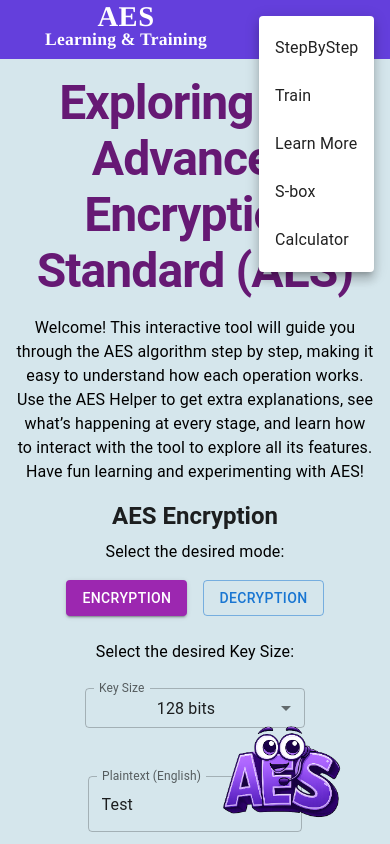
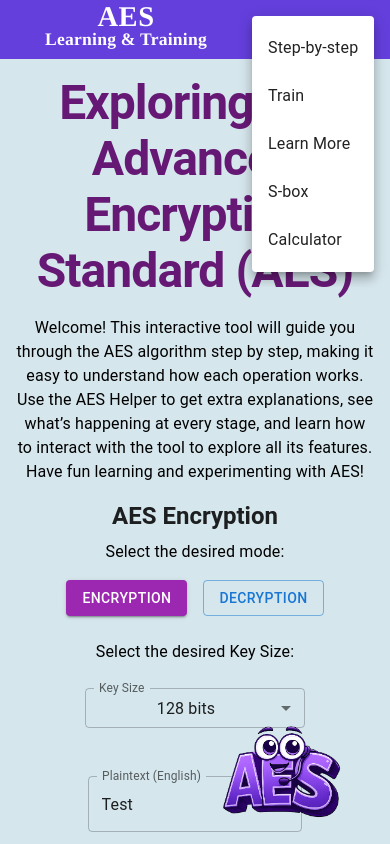
Before and after one commit to Angeliki-Alexop/learn_aes, a React (Vite) app: page /learn_aes/step-by-step in a window 390 px wide. Both pictures are taken after a click on the button 348 px from the left and 29 px from the top of the page. Built offline with nearby package versions, Linux system fonts and the light colour scheme; some icons are missing.

Commit message:
change stepbystep to step-by-step in hamburger menu

```diff
--- a/src/components/Navbar.jsx
+++ b/src/components/Navbar.jsx
@@ -179,7 +179,7 @@ function Navbar() {
                   to="/step-by-step"
                   onClick={handleMenuClose}
                 >
-                  StepByStep
+                  Step-by-step
                 </MenuItem>
                 <MenuItem
                   component={Link}
```
